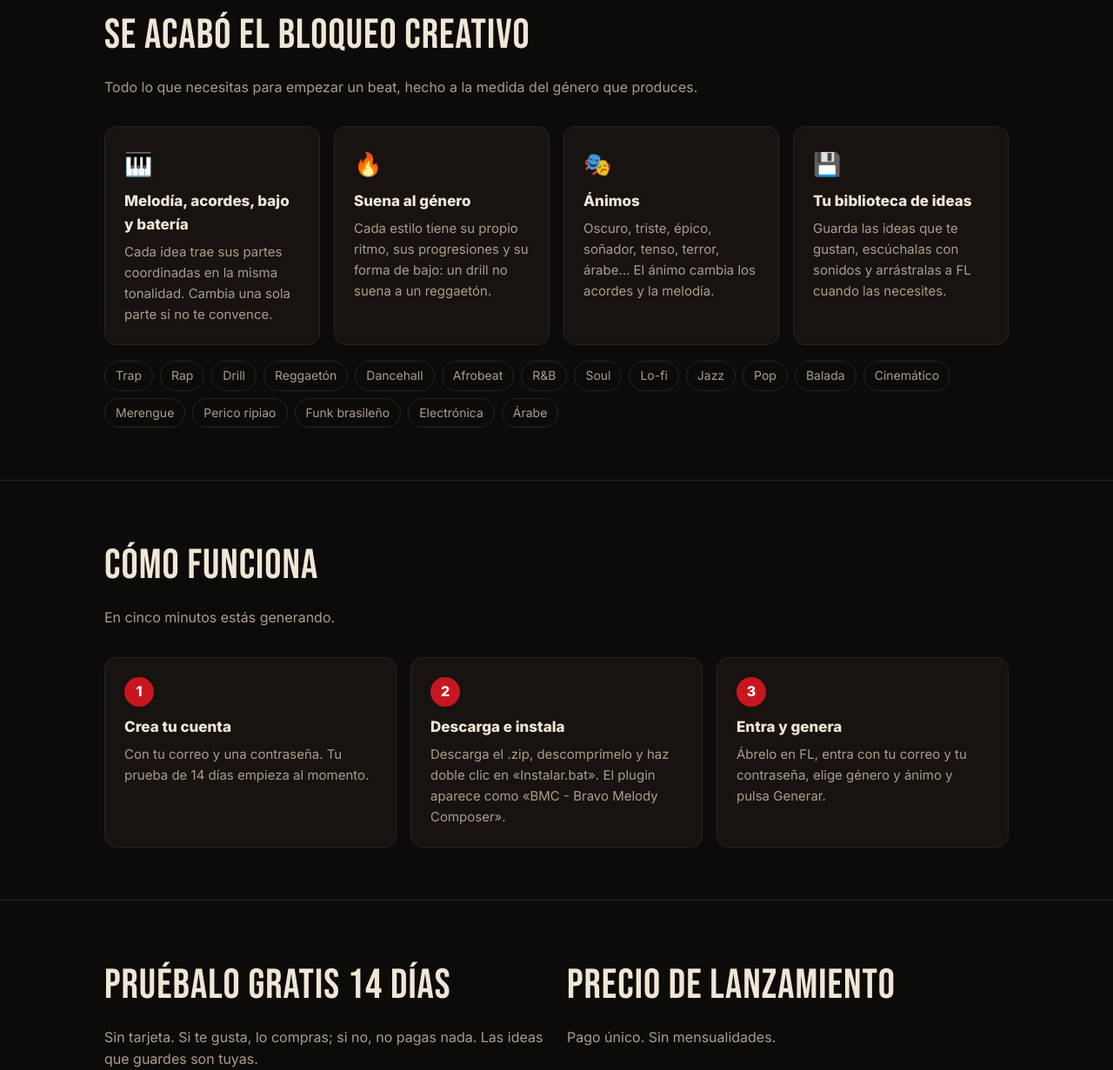
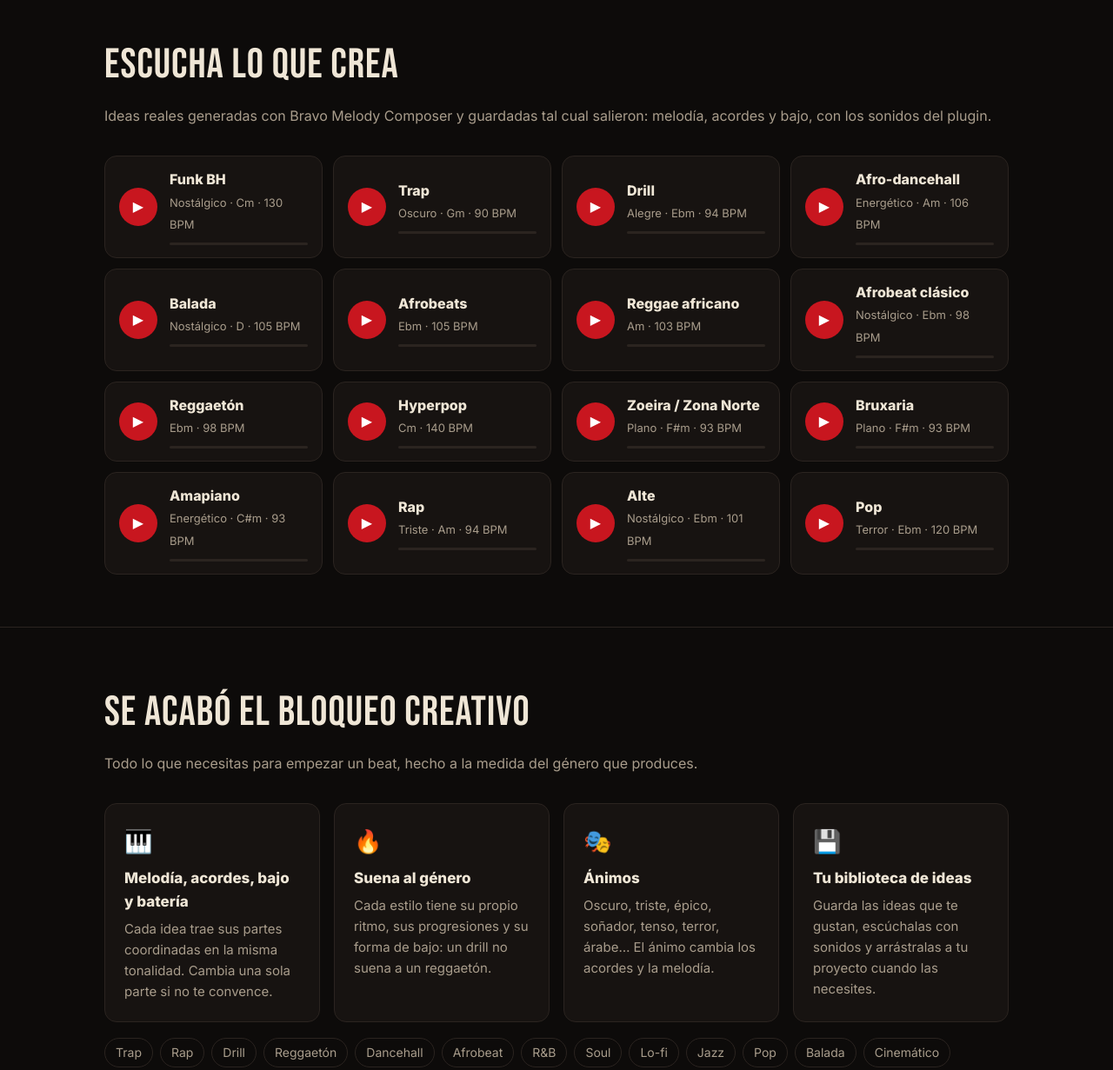
Before and after one commit to leystudio/bravomelody, a plain HTML site: page index.html in a window 1280 px wide. Shown: the part 890-2121 px from the top of the page at 87% size. Drawn offline with nearby package versions, Linux system fonts and the light colour scheme.

Commit message:
Muestras de ideas generadas y compatibilidad con cualquier programa VST3
Co-Authored-By: Claude Opus 5.5 <noreply@anthropic.com>

```diff
--- a/index.html
+++ b/index.html
@@ -3,7 +3,7 @@
 <head>
 <meta charset="utf-8">
 <meta name="viewport" content="width=device-width,initial-scale=1">
-<title>Bravo Melody Composer · Ideas para tus beats en FL Studio</title>
+<title>Bravo Melody Composer · Ideas para tus beats en segundos</title>
 <meta name="description" content="Plugin VST3 que crea melodías, acordes, bajos y baterías en segundos: trap, reggaetón, drill, afrobeat, R&B, merengue y más. Pruébalo gratis 14 días.">
 <meta property="og:title" content="Bravo Melody Composer">
 <meta property="og:description" content="Melodías, acordes, bajo y batería para tus beats en segundos. 14 días gratis.">
@@ -74,6 +74,15 @@ input:focus{outline:2px solid var(--red);outline-offset:1px}
 .faq details{background:var(--panel);border:1px solid var(--line);border-radius:12px;padding:16px 18px;margin-bottom:10px}
 .faq summary{cursor:pointer;font-weight:600}
 .faq p{color:var(--dim);margin:10px 0 0}
+.samples{display:grid;gap:12px;grid-template-columns:repeat(auto-fill,minmax(240px,1fr))}
+.sample{display:flex;align-items:center;gap:14px;background:var(--panel);border:1px solid var(--line);border-radius:14px;padding:14px 16px;cursor:pointer;transition:border-color .15s}
+.sample:hover,.sample.on{border-color:var(--red)}
+.sample .play{flex:none;width:44px;height:44px;border-radius:50%;background:var(--red);display:grid;place-items:center;border:0;color:#fff;font-size:16px;cursor:pointer}
+.sample b{display:block;font-size:16px}
+.sample span{color:var(--dim);font-size:13px}
+.sample .bar{height:3px;background:#2b2420;border-radius:2px;margin-top:8px;overflow:hidden}
+.sample .bar i{display:block;height:100%;width:0;background:var(--red2)}
+.sample .info{flex:1;min-width:0}
 footer{border-top:1px solid var(--line);padding:30px 0;color:var(--dim);font-size:14px}
 footer .wrap{display:flex;gap:18px;flex-wrap:wrap;align-items:center}
 footer a{color:var(--dim)}
@@ -84,16 +93,22 @@ footer a{color:var(--dim)}
 <body>
 <header class="top"><div class="wrap">
   <img src="logo.png" alt=""><b>BRAVO MELODY COMPOSER</b>
-  <nav><a class="hide" href="#como">Cómo funciona</a><a class="hide" href="#preguntas">Preguntas</a><a href="#precio">Precio</a><a class="btn red small" href="#prueba">Prueba gratis</a></nav>
+  <nav><a class="hide" href="#escucha">Escuchar</a><a class="hide" href="#como">Cómo funciona</a><a class="hide" href="#preguntas">Preguntas</a><a href="#precio">Precio</a><a class="btn red small" href="#prueba">Prueba gratis</a></nav>
 </div></header>
 
 <div class="hero"><div class="wrap">
   <img src="logo.png" alt="Bravo Melody Composer">
   <h1>Ideas para tus beats<br><span>en segundos</span></h1>
-  <p class="lead">Un plugin para FL Studio que te crea melodías, acordes, bajos y baterías listos para usar. Eliges el género y el ánimo, pulsas Generar y arrastras el MIDI a tu proyecto.</p>
+  <p class="lead">Un plugin VST3 para FL Studio, Ableton, Cubase, Studio One, Reaper y cualquier programa con VST3, que te crea melodías, acordes, bajos y baterías listos para usar. Eliges el género y el ánimo, pulsas Generar y arrastras el MIDI a tu proyecto.</p>
   <div class="cta"><a class="btn red" href="#prueba">Pruébalo gratis 14 días</a><a class="btn ghost" href="#precio">Comprar · $29</a></div>
   <small>Sin tarjeta para la prueba · Pago único, sin suscripción</small>
 </div></div>
+
+<section id="escucha"><div class="wrap">
+  <h2>Escucha lo que crea</h2>
+  <p class="sub">Ideas reales generadas con Bravo Melody Composer y guardadas tal cual salieron: melodía, acordes y bajo, con los sonidos del plugin.</p>
+  <div class="samples" id="samples"></div>
+</div></section>
 
 <section id="que"><div class="wrap">
   <h2>Se acabó el bloqueo creativo</h2>
@@ -102,7 +117,7 @@ footer a{color:var(--dim)}
     <div class="card"><div class="ico">🎹</div><h3>Melodía, acordes, bajo y batería</h3><p>Cada idea trae sus partes coordinadas en la misma tonalidad. Cambia una sola parte si no te convence.</p></div>
     <div class="card"><div class="ico">🔥</div><h3>Suena al género</h3><p>Cada estilo tiene su propio ritmo, sus progresiones y su forma de bajo: un drill no suena a un reggaetón.</p></div>
     <div class="card"><div class="ico">🎭</div><h3>Ánimos</h3><p>Oscuro, triste, épico, soñador, tenso, terror, árabe… El ánimo cambia los acordes y la melodía.</p></div>
-    <div class="card"><div class="ico">💾</div><h3>Tu biblioteca de ideas</h3><p>Guarda las ideas que te gustan, escúchalas con sonidos y arrástralas a FL cuando las necesites.</p></div>
+    <div class="card"><div class="ico">💾</div><h3>Tu biblioteca de ideas</h3><p>Guarda las ideas que te gustan, escúchalas con sonidos y arrástralas a tu proyecto cuando las necesites.</p></div>
   </div>
   <div class="tags"><span>Trap</span><span>Rap</span><span>Drill</span><span>Reggaetón</span><span>Dancehall</span><span>Afrobeat</span><span>R&amp;B</span><span>Soul</span><span>Lo-fi</span><span>Jazz</span><span>Pop</span><span>Balada</span><span>Cinemático</span><span>Merengue</span><span>Perico ripiao</span><span>Funk brasileño</span><span>Electrónica</span><span>Árabe</span></div>
 </div></section>
@@ -112,8 +127,8 @@ footer a{color:var(--dim)}
   <p class="sub">En cinco minutos estás generando.</p>
   <div class="steps">
     <div class="card"><h3>Crea tu cuenta</h3><p>Con tu correo y una contraseña. Tu prueba de 14 días empieza al momento.</p></div>
-    <div class="card"><h3>Descarga e instala</h3><p>Descarga el .zip, descomprímelo y haz doble clic en «Instalar.bat». El plugin aparece como «BMC - Bravo Melody Composer».</p></div>
-    <div class="card"><h3>Entra y genera</h3><p>Ábrelo en FL, entra con tu correo y tu contraseña, elige género y ánimo y pulsa Generar.</p></div>
+    <div class="card"><h3>Descarga e instala</h3><p>Descarga el .zip, descomprímelo y haz doble clic en «Instalar.bat». En tu programa aparece como «BMC - Bravo Melody Composer».</p></div>
+    <div class="card"><h3>Entra y genera</h3><p>Ábrelo en tu programa (FL Studio, Ableton, Cubase…), entra con tu correo y tu contraseña, elige género y ánimo y pulsa Generar.</p></div>
   </div>
 </div></section>
 
@@ -137,8 +152,8 @@ footer a{color:var(--dim)}
         <p class="paynote" id="dlNote"></p>
         <ol>
           <li>Descarga el archivo .zip y descomprímelo (clic derecho → «Extraer todo»).</li>
-          <li>Cierra FL Studio y haz doble clic en «Instalar.bat», dentro de la carpeta «Bravo Melody Composer».</li>
-          <li>Abre FL Studio, añade «BMC - Bravo Melody Composer» y entra con tu correo y tu contraseña.</li>
+          <li>Cierra tu programa de música y haz doble clic en «Instalar.bat», dentro de la carpeta «Bravo Melody Composer».</li>
+          <li>Abre tu programa de música, añade el plugin «BMC - Bravo Melody Composer» (si no aparece, busca plugins nuevos) y entra con tu correo y tu contraseña.</li>
         </ol>
       </div>
     </div>
@@ -171,7 +186,7 @@ footer a{color:var(--dim)}
 
 <section id="preguntas" class="faq"><div class="wrap">
   <h2>Preguntas</h2>
-  <details><summary>¿En qué programas funciona?</summary><p>Es un plugin VST3 para Windows, hecho y probado para FL Studio. Por ahora no hay versión para Mac.</p></details>
+  <details><summary>¿En qué programas funciona?</summary><p>En cualquier programa de Windows que use plugins VST3: FL Studio, Ableton Live, Cubase, Studio One, Reaper, Bitwig y otros. Por ahora no hay versión para Mac.</p></details>
   <details><summary>¿Qué pasa cuando termina la prueba?</summary><p>Tus ideas guardadas siguen ahí: puedes abrirlas y escucharlas. Para seguir generando ideas nuevas, compra la licencia y la activamos en tu misma cuenta.</p></details>
   <details><summary>¿Necesito internet?</summary><p>Para entrar con tu cuenta y, después, al menos una vez cada 14 días. Puedes trabajar sin conexión entre medias.</p></details>
   <details><summary>¿Las ideas son mías?</summary><p>Sí. Puedes usar las melodías, acordes y bajos que generes en tus canciones y beats, también para venderlos, sin pagar regalías.</p></details>
@@ -197,6 +212,26 @@ if(/type=recovery|error_description/.test(location.hash))location.replace('cambi
 const db=supabase.createClient(SUPABASE_URL,SUPABASE_ANON,{auth:{persistSession:false}});
 const $=id=>document.getElementById(id);
 $('year').textContent=new Date().getFullYear();
+// muestras: ideas guardadas por Ley Produce, renderizadas con los sonidos del plugin
+const SAMPLES=[{"f": "01-funk_bh", "g": "Funk BH", "m": "Nostálgico", "k": "Cm", "t": 130}, {"f": "02-trap", "g": "Trap", "m": "Oscuro", "k": "Gm", "t": 90}, {"f": "03-drill", "g": "Drill", "m": "Alegre", "k": "Ebm", "t": 94}, {"f": "04-afro_dancehall", "g": "Afro-dancehall", "m": "Energético", "k": "Am", "t": 106}, {"f": "05-ballad", "g": "Balada", "m": "Nostálgico", "k": "D", "t": 105}, {"f": "06-afrobeat", "g": "Afrobeats", "m": "", "k": "Ebm", "t": 105}, {"f": "07-african_reggae", "g": "Reggae africano", "m": "", "k": "Am", "t": 103}, {"f": "08-afrobeat_classic", "g": "Afrobeat clásico", "m": "Nostálgico", "k": "Ebm", "t": 98}, {"f": "09-reggaeton", "g": "Reggaetón", "m": "", "k": "Ebm", "t": 98}, {"f": "10-hyperpop", "g": "Hyperpop", "m": "", "k": "Cm", "t": 140}, {"f": "11-funk_zoeira", "g": "Zoeira / Zona Norte", "m": "Plano", "k": "F#m", "t": 93}, {"f": "12-bruxaria", "g": "Bruxaria", "m": "Plano", "k": "F#m", "t": 93}, {"f": "13-amapiano", "g": "Amapiano", "m": "Energético", "k": "C#m", "t": 93}, {"f": "14-rap", "g": "Rap", "m": "Triste", "k": "Am", "t": 94}, {"f": "15-alte", "g": "Alte", "m": "Nostálgico", "k": "Ebm", "t": 101}, {"f": "16-pop", "g": "Pop", "m": "Terror", "k": "Ebm", "t": 120}];
+(function(){
+  const box=$('samples');const audio=new Audio();audio.preload='none';let current=null;
+  for(const x of SAMPLES){
+    const el=document.createElement('div');el.className='sample';
+    el.innerHTML='<button class="play" aria-label="Escuchar">▶</button><div class="info"><b></b><span></span><div class="bar"><i></i></div></div>';
+    el.querySelector('b').textContent=x.g;el.querySelector('span').textContent=[x.m,x.k,x.t+' BPM'].filter(Boolean).join(' · ');
+    el.onclick=()=>{
+      if(current===el){if(audio.paused)audio.play();else audio.pause();return;}
+      if(current){current.classList.remove('on');current.querySelector('.play').textContent='▶';current.querySelector('.bar i').style.width='0';}
+      current=el;el.classList.add('on');audio.src='muestras/'+x.f+'.mp3';audio.play();
+    };
+    box.appendChild(el);
+  }
+  audio.onplay=()=>{if(current)current.querySelector('.play').textContent='❚❚';};
+  audio.onpause=audio.onended=()=>{if(current)current.querySelector('.play').textContent='▶';};
+  audio.ontimeupdate=()=>{if(current&&audio.duration)current.querySelector('.bar i').style.width=(100*audio.currentTime/audio.duration)+'%';};
+})();
+
 let download=null;
 async function latest(){if(download)return download;try{const {data}=await db.rpc('bmc_latest_download');download=data||{};}catch(e){download={};}return download;}
 function setDownload(){latest().then(d=>{
```
Also changed, not shown: gracias.html (+1 -1 lines), privacidad.html (+1 -1 lines), terminos.html (+1 -1 lines), 16 other files.
